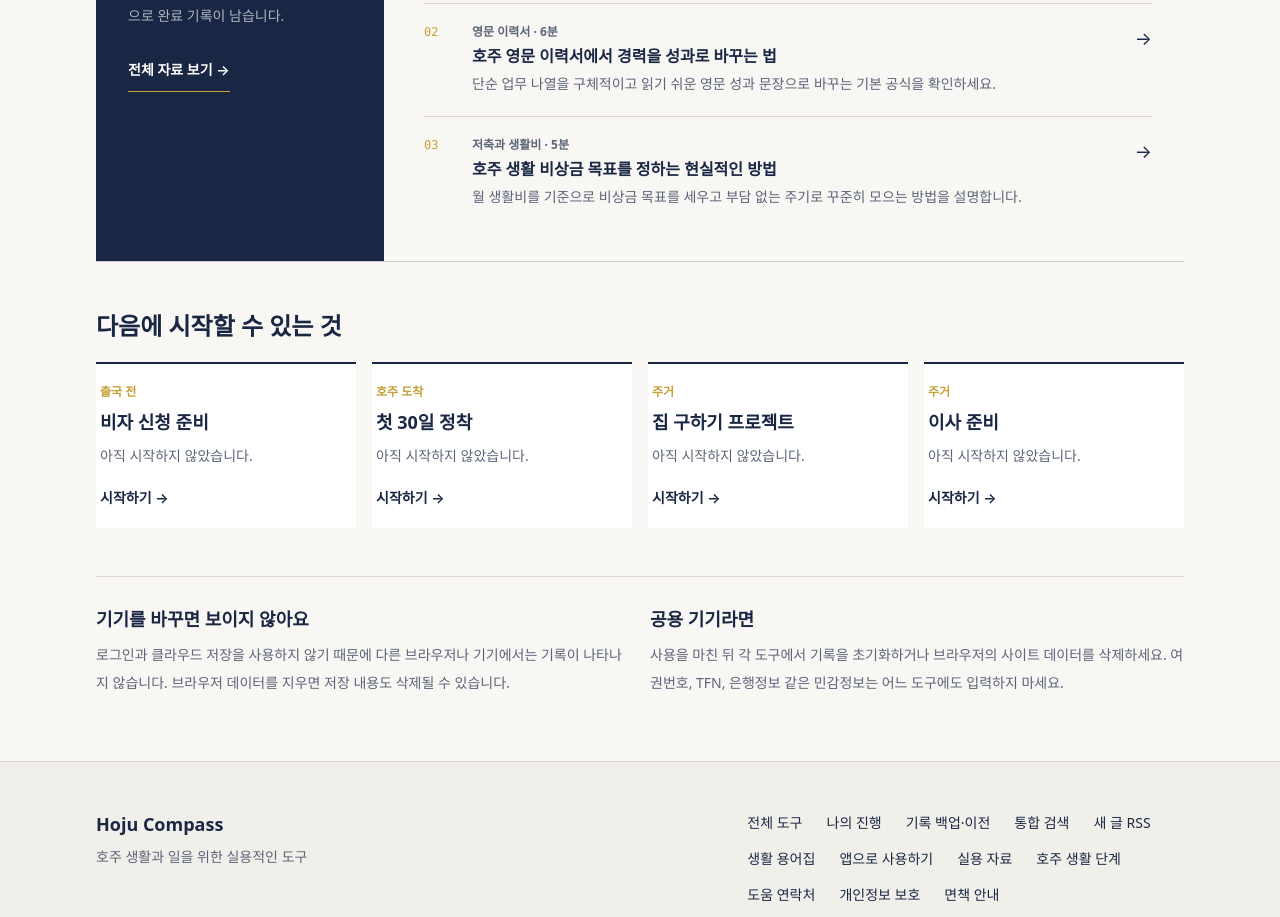
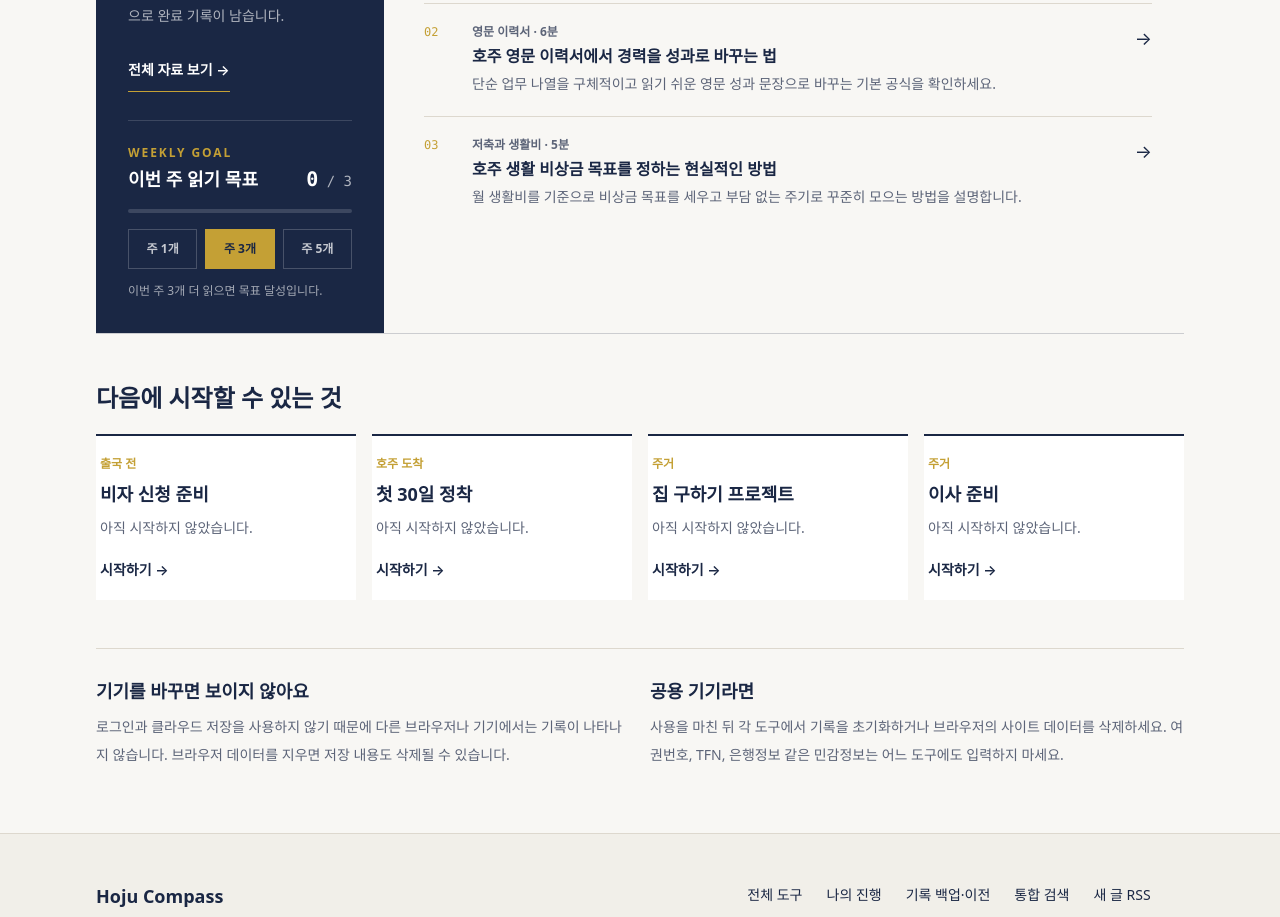
Before and after one commit to jelov219au/aussie-compass, a Next.js app: page /my-compass in a window 1280 px wide. Shown: the part 1146-2063 px from the top of the page. Built offline with nearby package versions, Linux system fonts and the light colour scheme; no server answers.

Commit message:
Add weekly resource reading goals

```diff
--- a/src/components/dashboard/ResourceReadingProgress.tsx
+++ b/src/components/dashboard/ResourceReadingProgress.tsx
@@ -1,5 +1,13 @@
+"use client";
+
 import Link from "next/link";
-import type { ReadArticleRecord } from "@/lib/articleProgress";
+import { useEffect, useState } from "react";
+import {
+  readWeeklyReadingGoal,
+  saveWeeklyReadingGoal,
+  type ReadArticleRecord,
+  type WeeklyReadingTarget,
+} from "@/lib/articleProgress";
 
 export type ResourceSummary = {
   href: string;
@@ -18,6 +26,12 @@ function getRecommendations(articles: ResourceSummary[], readHrefs: Set<string>,
   return ordered.filter((article) => !readHrefs.has(article.href)).slice(0, 3);
 }
 
+function startOfThisWeek() {
+  const now = new Date();
+  const daysSinceMonday = (now.getDay() + 6) % 7;
+  return new Date(now.getFullYear(), now.getMonth(), now.getDate() - daysSinceMonday).getTime();
+}
+
 export function ResourceReadingProgress({
   articles,
   readArticles,
@@ -25,6 +39,12 @@ export function ResourceReadingProgress({
   articles: ResourceSummary[];
   readArticles: ReadArticleRecord[];
 }) {
+  const [weeklyGoal, setWeeklyGoal] = useState<WeeklyReadingTarget>(3);
+
+  useEffect(() => {
+    setWeeklyGoal(readWeeklyReadingGoal());
+  }, []);
+
   if (!articles.length) return null;
 
   const availableHrefs = new Set(articles.map((article) => article.href));
@@ -32,6 +52,17 @@ export function ResourceReadingProgress({
   const completed = readHrefs.size;
   const progress = Math.round((completed / articles.length) * 100);
   const recommendations = getRecommendations(articles, readHrefs, readArticles[0]?.href);
+  const weekStart = startOfThisWeek();
+  const completedThisWeek = readArticles.filter((article) => {
+    const completedAt = new Date(article.completedAt).getTime();
+    return availableHrefs.has(article.href) && Number.isFinite(completedAt) && completedAt >= weekStart;
+  }).length;
+  const weeklyProgress = Math.min(100, Math.round((completedThisWeek / weeklyGoal) * 100));
+
+  const chooseWeeklyGoal = (target: WeeklyReadingTarget) => {
+    setWeeklyGoal(target);
+    saveWeeklyReadingGoal(target);
+  };
 
   return (
     <section className="mt-12 grid border-y border-navy/20 lg:grid-cols-[18rem_minmax(0,1fr)]" aria-labelledby="reading-progress-heading">
@@ -59,6 +90,38 @@ export function ResourceReadingProgress({
         <Link href="/resources" className="mt-5 inline-flex min-h-11 items-center border-b border-gold text-sm font-semibold">
           전체 자료 보기 →
         </Link>
+
+        <div className="mt-7 border-t border-white/15 pt-6">
+          <div className="flex items-end justify-between gap-3">
+            <div>
+              <p className="text-xs font-semibold uppercase tracking-[0.16em] text-gold">Weekly goal</p>
+              <h3 className="mt-1 text-lg font-semibold">이번 주 읽기 목표</h3>
+            </div>
+            <p className="font-mono text-sm text-white/65"><strong className="text-xl text-white">{completedThisWeek}</strong> / {weeklyGoal}</p>
+          </div>
+          <div className="mt-4 h-1 overflow-hidden rounded-full bg-white/15" aria-hidden="true">
+            <span className="block h-full bg-gold transition-[width]" style={{ width: `${weeklyProgress}%` }} />
+          </div>
+          <fieldset className="mt-4">
+            <legend className="sr-only">이번 주 읽을 자료 수</legend>
+            <div className="flex gap-2">
+              {([1, 3, 5] as WeeklyReadingTarget[]).map((target) => (
+                <button
+                  key={target}
+                  type="button"
+                  aria-pressed={weeklyGoal === target}
+                  onClick={() => chooseWeeklyGoal(target)}
+                  className={`min-h-10 flex-1 border px-2 text-xs font-semibold transition ${weeklyGoal === target ? "border-gold bg-gold text-navy" : "border-white/20 text-white/75 hover:border-white/50"}`}
+                >
+                  주 {target}개
+                </button>
+              ))}
+            </div>
+          </fieldset>
+          <p className="mt-3 text-xs leading-5 text-white/60" aria-live="polite">
+            {completedThisWeek >= weeklyGoal ? "이번 주 목표를 달성했습니다. 잘 이어가고 있어요." : `이번 주 ${weeklyGoal - completedThisWeek}개 더 읽으면 목표 달성입니다.`}
+          </p>
+        </div>
       </div>
 
       <div className="p-7 sm:p-8 lg:pl-10">
--- a/src/components/tools/DeviceDataTransfer.tsx
+++ b/src/components/tools/DeviceDataTransfer.tsx
@@ -28,6 +28,7 @@ const storedRecords: StoredRecord[] = [
   { key: "leaving-australia-project", label: "귀국 준비", group: "체크리스트" },
   { key: "aussie-compass-bookmarks-v1", label: "저장한 페이지", group: "내 Compass" },
   { key: "aussie-compass-read-articles-v1", label: "읽은 실용 자료", group: "내 Compass" },
+  { key: "hoju-compass-weekly-reading-goal-v1", label: "주간 읽기 목표", group: "내 Compass" },
   { key: "hoju-compass-route-finder-v1", label: "맞춤 시작 경로", group: "내 Compass" },
   { key: "hoju-compass-personal-plan-v1", label: "나의 3단계 계획", group: "내 Compass" },
   { key: "aussie-compass-life-reminders-v1", label: "만료일·갱신 일정", group: "생활 관리" },
--- a/src/lib/articleProgress.ts
+++ b/src/lib/articleProgress.ts
@@ -1,5 +1,8 @@
 export const ARTICLE_READ_HISTORY_KEY = "aussie-compass-read-articles-v1";
 export const ARTICLE_READING_UPDATED_EVENT = "hoju-compass:reading-updated";
+export const WEEKLY_READING_GOAL_KEY = "hoju-compass-weekly-reading-goal-v1";
+
+export type WeeklyReadingTarget = 1 | 3 | 5;
 
 export type ReadArticleRecord = {
   href: string;
@@ -34,3 +37,18 @@ export function markArticleAsRead(article: { href: string; title: string }) {
   window.dispatchEvent(new Event(ARTICLE_READING_UPDATED_EVENT));
   return next;
 }
+
+export function readWeeklyReadingGoal(): WeeklyReadingTarget {
+  try {
+    const parsed: unknown = JSON.parse(localStorage.getItem(WEEKLY_READING_GOAL_KEY) ?? "null");
+    if (!parsed || typeof parsed !== "object") return 3;
+    const target = (parsed as { target?: unknown }).target;
+    return target === 1 || target === 3 || target === 5 ? target : 3;
+  } catch {
+    return 3;
+  }
+}
+
+export function saveWeeklyReadingGoal(target: WeeklyReadingTarget) {
+  localStorage.setItem(WEEKLY_READING_GOAL_KEY, JSON.stringify({ target, updatedAt: new Date().toISOString() }));
+}
```
